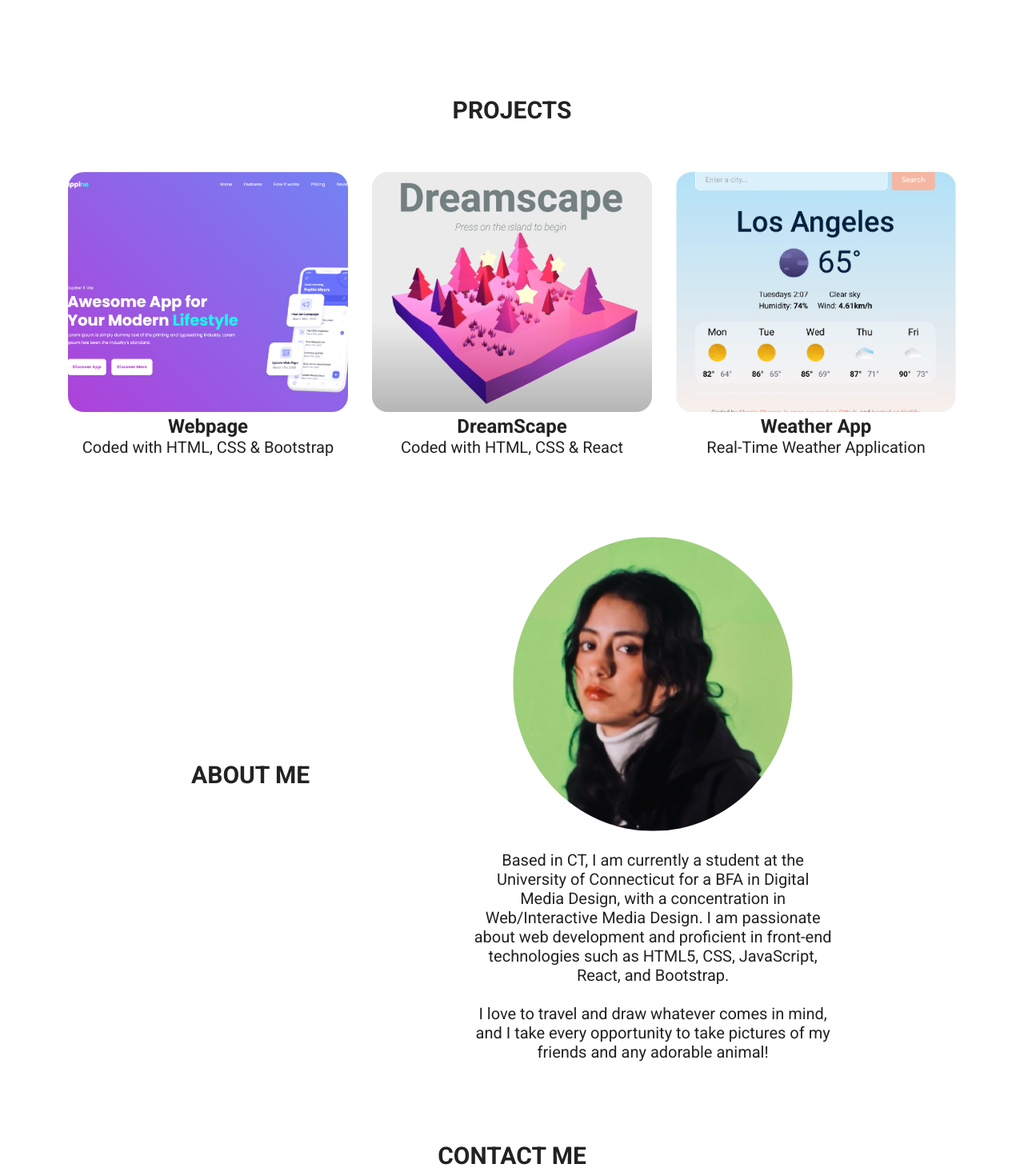
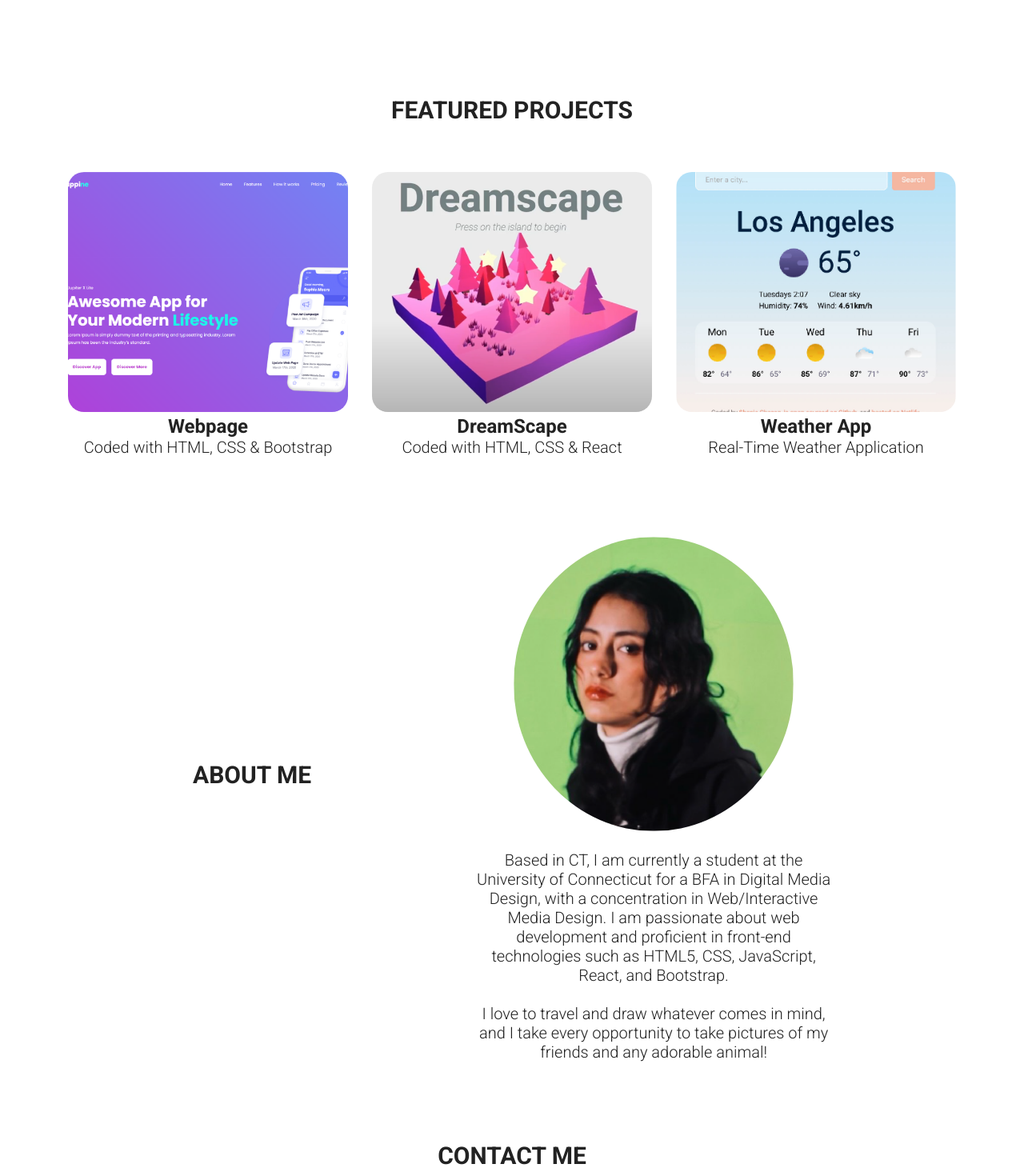
Before and after one commit to chaconshania/Portfolio, a React (Vite) app: page / in a window 1280 px wide. Shown: the part 780-2250 px from the top of the page at 80% size. Built offline with nearby package versions, Linux system fonts and the light colour scheme.

Commit message:
Updated CSS. Made images responsive. and same width

```diff
--- a/src/App.css
+++ b/src/App.css
@@ -58,7 +58,7 @@ h1 {
 }
 p {
   font-size: 18px;
-  font-weight: 400;
+  font-weight: 300;
 }
 .section {
   margin-bottom: 30px;
--- a/src/Sections/Hero/HeroStyles.module.css
+++ b/src/Sections/Hero/HeroStyles.module.css
@@ -9,6 +9,7 @@
 
   img {
     border-radius: 50%;
+    max-width: 350px;
   }
 
   .hero {
@@ -62,7 +63,6 @@
 }
 .description {
   max-width: 40ch;
-  font-weight: 300;
 }
 .info {
   display: flex;
--- a/src/Sections/Projects/Projects.jsx
+++ b/src/Sections/Projects/Projects.jsx
@@ -7,7 +7,7 @@ import weatherApp from "../../assets/weather-app.png";
 function Projects() {
   return (
     <section id="projects" className={styles.container}>
-      <h1 className="sectionTitle">Projects</h1>
+      <h1 className="sectionTitle">Featured Projects</h1>
       <div className={styles.projectsContainer}>
         <ProjectCard
           src={webpage}
--- a/src/Sections/Skills/SkillsStyles.module.css
+++ b/src/Sections/Skills/SkillsStyles.module.css
@@ -7,6 +7,7 @@
 
   p {
     max-width: 40ch;
+    margin-top: 20px;
   }
   span {
     display: flex;
@@ -14,7 +15,7 @@
     gap: 5px;
   }
   img {
-    max-width: 350px;
+    max-width: 200px;
     border-radius: 50%;
   }
 }
@@ -25,8 +26,9 @@
     align-items: center;
     justify-content: space-evenly;
 
-    p {
-      margin-top: 20px;
+    img {
+      max-width: 350px;
+      width: 350px;
     }
   }
 }
```
